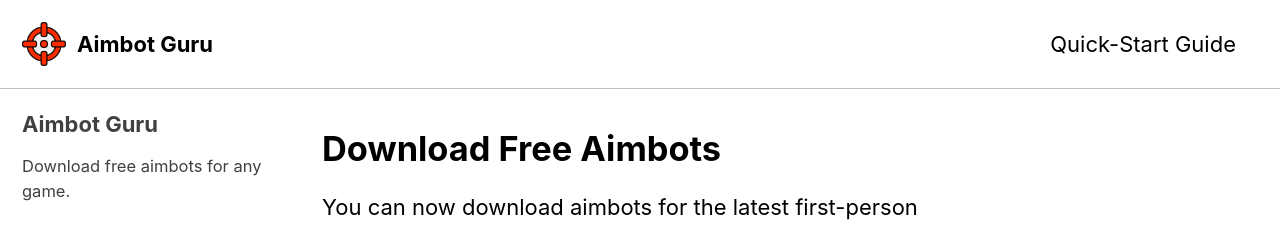
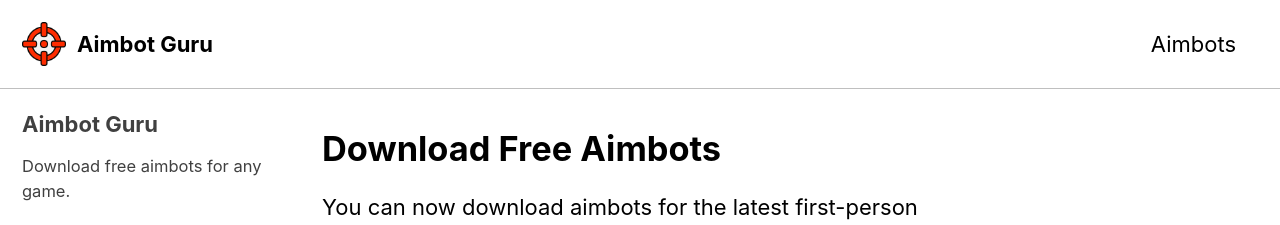
Before and after one commit to aimbotguru/aimbotguru.github.io, a Jekyll site: the page built from index.html, in a window 1280 px wide. Shown: the top 225 px of the page. Built offline with Jekyll 4.4.1, drawn with Linux system fonts in a browser that asks for light colours; cached includes are drawn as plain includes; the list of posts is cut into pages by our own code.

Commit message:
Update navigation.yml

```diff
--- a/_data/navigation.yml
+++ b/_data/navigation.yml
@@ -1,7 +1,7 @@
 # main links
 main:
-  - title: "Quick-Start Guide"
-    url: https://mmistakes.github.io/minimal-mistakes/docs/quick-start-guide/
+  - title: "Aimbots"
+    url: https://aimbotguru.github.io
   # - title: "About"
   #   url: https://mmistakes.github.io/minimal-mistakes/about/
   # - title: "Sample Posts"
```
